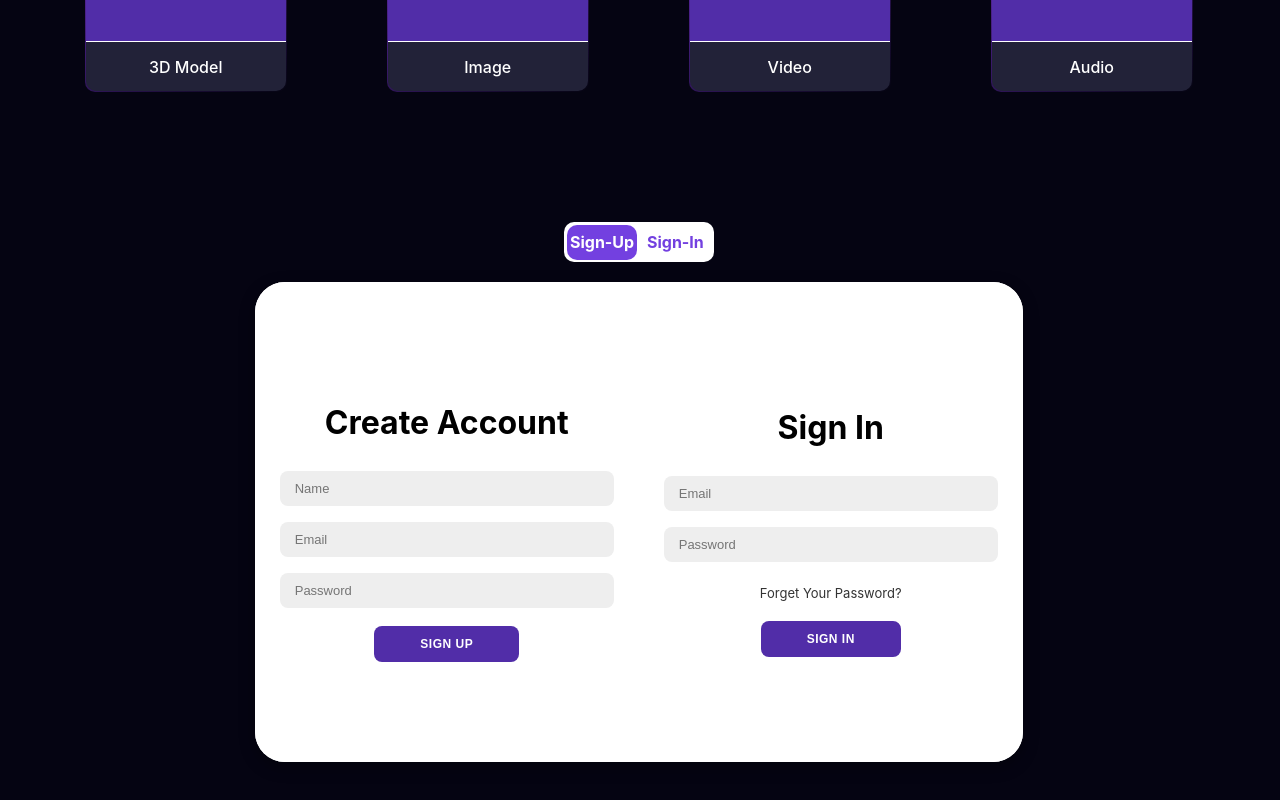
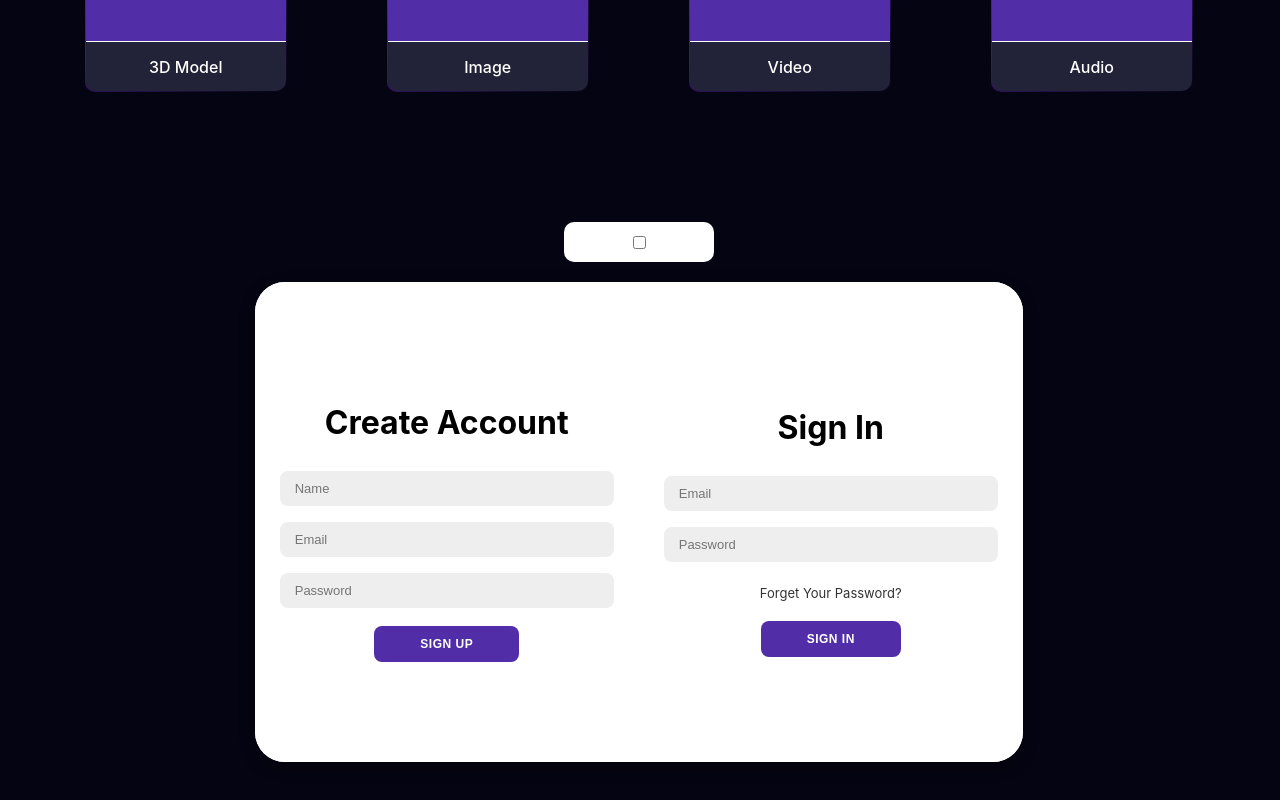
Before and after one commit to shaunpinto22/RENDERZHUB-GWS, a React (Create React App) app: page / in a window 1280 px wide. Shown: the part 1590-2390 px from the top of the page. Built offline with nearby package versions, Linux system fonts and the light colour scheme.

Commit message:
#updateByDz

```diff
--- a/src/components/get_started/Getstarted.jsx
+++ b/src/components/get_started/Getstarted.jsx
@@ -127,9 +127,10 @@ const Getstarted = () => {
       </div>
       <div className='cred-Container'>
         <div className='credSlider'>
-          {/* <span id='slider'></span> */}
-          <span onClick={(e) => handleToolClick("sign-up")} style={getToolStyles("sign-up")}>Sign-Up</span>
-          <span onClick={(e) => handleToolClick("sign-in")} style={getToolStyles("sign-in")}>Sign-In</span>
+         <span className='switch'>
+          <input type="checkbox" id='switcher' />
+          <label htmlFor="switcher"></label>
+         </span>
         </div>
         <div className='container-credentials' id="container-credentials">
           <div className='form-container sign-up'>
```
